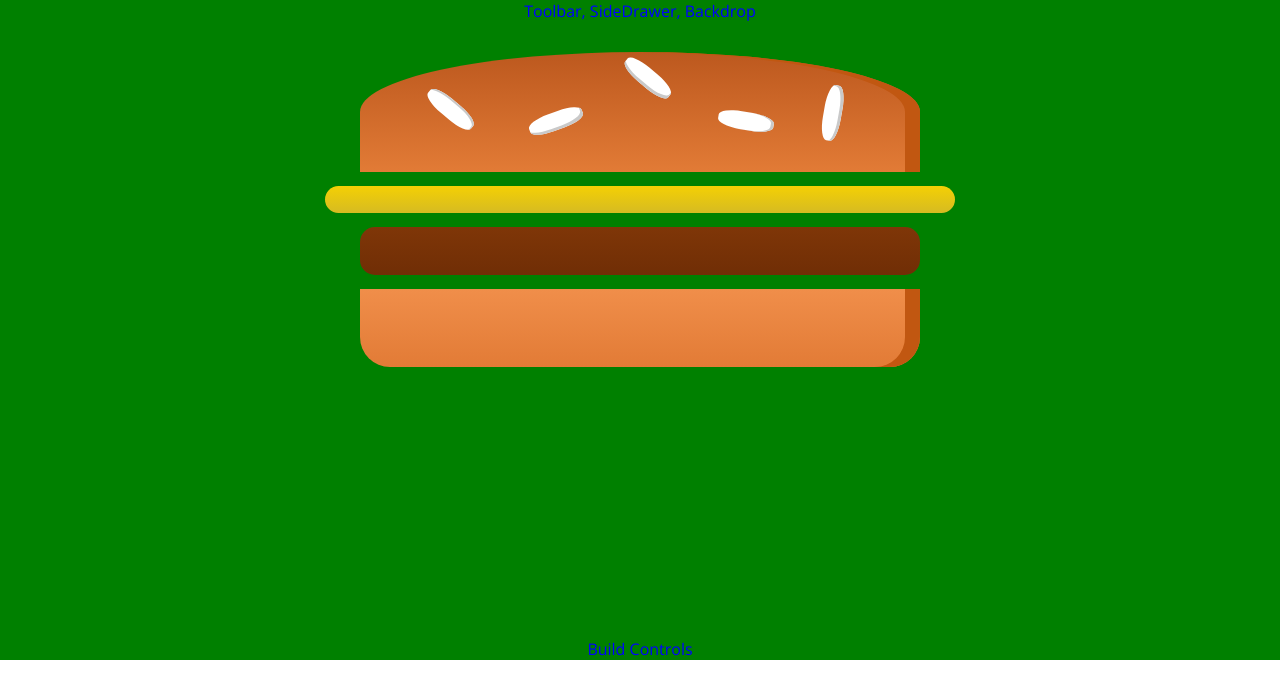
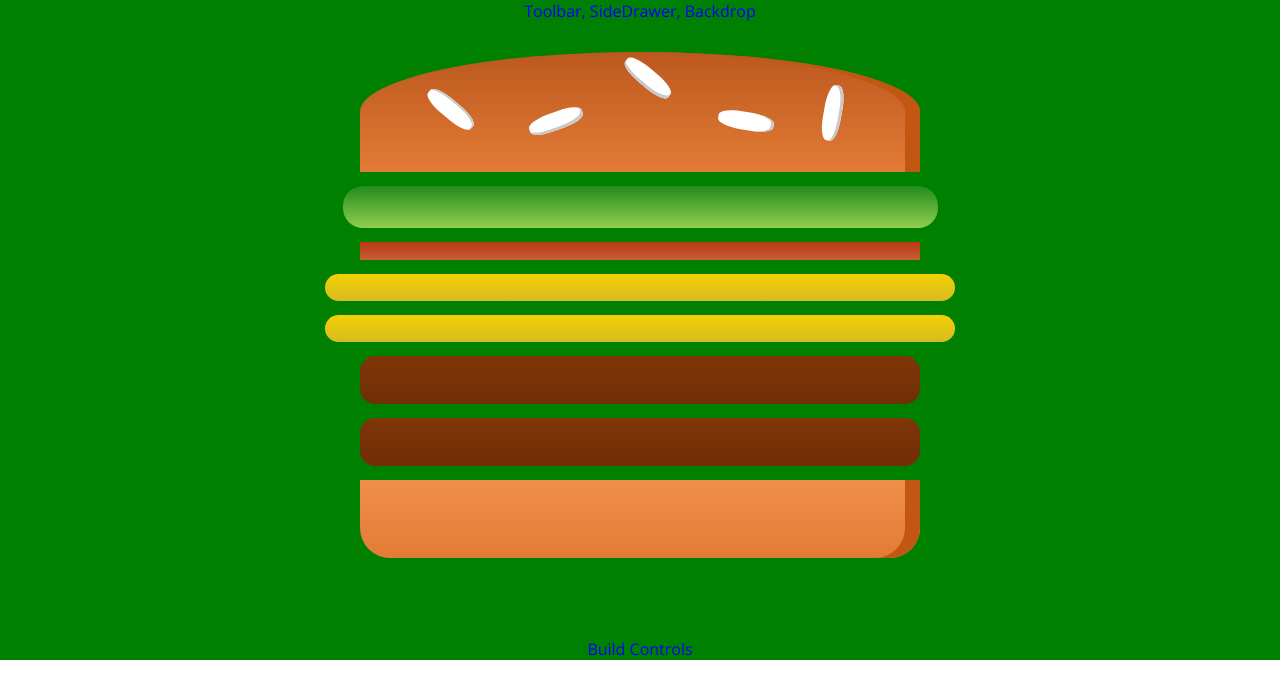
Before and after one commit to Q-Win/burger_time, a React app: page / in a window 1280 px wide. Shown: the top 698 px of the page. Built offline with nearby package versions, Linux system fonts and the light colour scheme.

Commit message:
made burger builder a bit more dynamic

```diff
--- a/src/components/Burger/Burger.js
+++ b/src/components/Burger/Burger.js
@@ -2,12 +2,16 @@
 import classes from './Burger.css';
 import BurgerIngredient from './BurgerIngredient/BurgerIngredient';
 
-const burger = (props) => {
+const burger = ( props ) => {
+  const transformedIngredients = Object.keys( props.ingredients ).map( igKey =>{
+      return [...Array( props.ingredients[igKey] )].map( (_, i) => {
+        return <BurgerIngredient key={igKey + i} type={igKey} />;
+      } );
+  } );
   return(
     <div className={classes.Burger}>
       <BurgerIngredient type="bread-top" />
-      <BurgerIngredient type="cheese" />
-      <BurgerIngredient type="meat" />
+      {transformedIngredients}
       <BurgerIngredient type="bread-bottom" />
     </div>
   );
--- a/src/containers/BurgerBuilder/BurgerBuilder.js
+++ b/src/containers/BurgerBuilder/BurgerBuilder.js
@@ -5,18 +5,18 @@
 
 class BurgerBuilder extends Component {
   state = {
-    ingredient: {
+    ingredients: {
       salad: 1,
       bacon: 1,
       cheese: 2,
-      meat: 2,
+      meat: 2
     }
   }
 
   render (){
     return (
       <Aux>
-        <Burger/>
+        <Burger ingredients={this.state.ingredients}/>
         <div>Build Controls</div>
       </Aux>
     );
```
